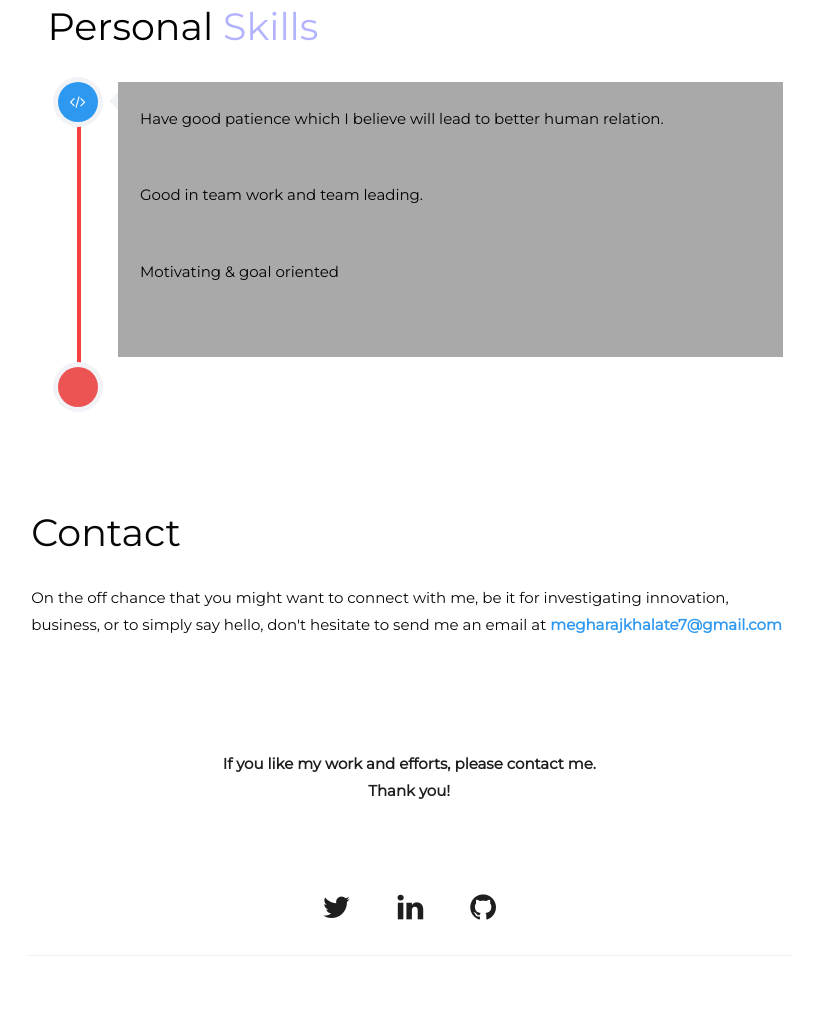
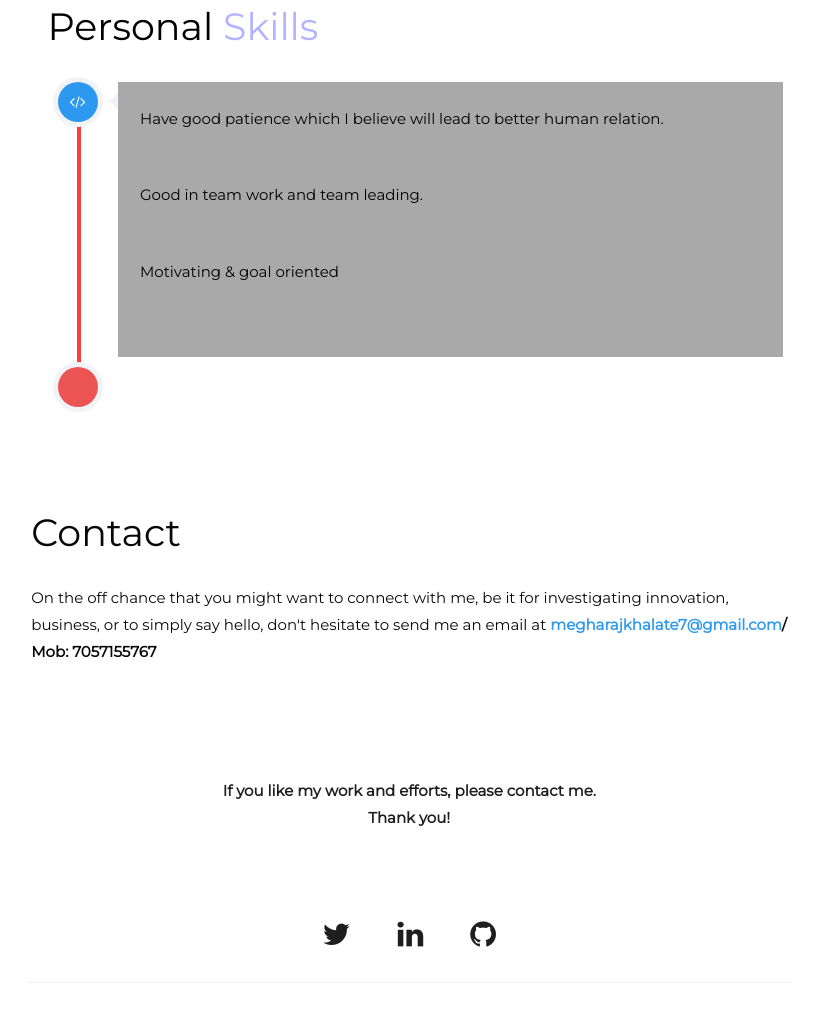
Before and after one commit to megharajkhalate/portfolio, a plain HTML site: page index.html in a window 1280 px wide. Shown: the part 2160-3178 px from the top of the page, without its empty margins (375-1194 px from the left). Before the commit the page ends 3151 px from the top, so only its background shows below. Drawn offline with Linux system fonts and the light colour scheme; a web font is replaced by a local one.

Commit message:
Update index.html

```diff
--- a/index.html
+++ b/index.html
@@ -339,7 +339,7 @@
                               <div class="about-desc">
                                <h1>Contact</h1>
                                </div>
-                              <p>On the off chance that you might want to connect with me, be it for investigating innovation, business, or to simply say hello, don't hesitate to send me an email at <strong><a href = "mailto: megharajkhalate7@gmail.com">megharajkhalate7@gmail.com</a></strong></p>
+                              <p>On the off chance that you might want to connect with me, be it for investigating innovation, business, or to simply say hello, don't hesitate to send me an email at <strong><a href = "mailto: megharajkhalate7@gmail.com">megharajkhalate7@gmail.com</a>/ Mob: 7057155767</strong></p>
                            </div>
                         </div>
                      </div>
```
